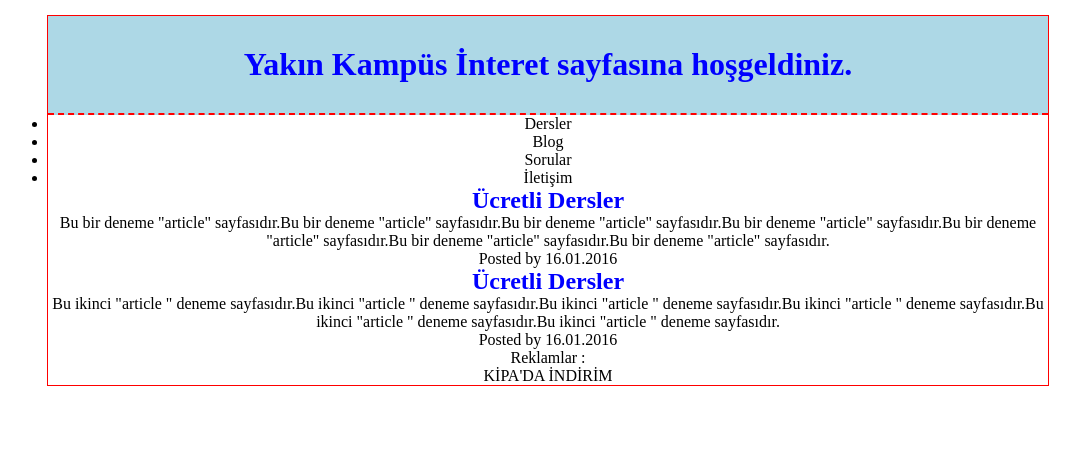
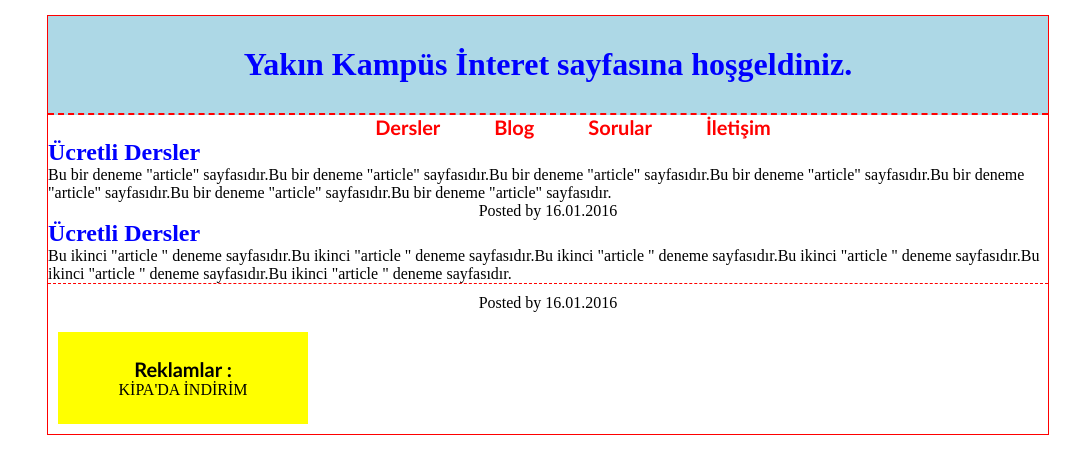
Before and after one commit to oguzkaan39/Html-5-Exercices, a plain HTML site: page ders1/ders2.html in a window 1280 px wide. Shown: the whole page, without its empty margins (92-1172 px from the left). Drawn offline with Linux system fonts and the light colour scheme.

Commit message:
Old School

```diff
--- a/ders1/ders2.html
+++ b/ders1/ders2.html
@@ -35,7 +35,7 @@
     <article>
       Bu ikinci "article " deneme sayfasıdır.Bu ikinci "article " deneme sayfasıdır.Bu ikinci "article " deneme sayfasıdır.Bu ikinci "article " deneme sayfasıdır.Bu ikinci "article " deneme sayfasıdır.Bu ikinci "article " deneme sayfasıdır.
     </article>
-    <footer id="alt_kısım">
+    <footer id="alt_kisim">
       Posted by 16.01.2016
     </footer>
   </section>
--- a/ders1/dizayn3.css
+++ b/ders1/dizayn3.css
@@ -19,3 +19,34 @@ body{
   color:white;
   padding:30px;
 }
+#ana_menu li{
+  display:inline-block;
+  list-style:none;
+  font:bold 20px Calibri;
+  color:red;
+  padding-left:50px;
+}
+#banner_kismi {
+  float:center;
+  width:200px;
+  margin:10px;
+  padding:25px;
+  background-color:yellow;
+}
+#banner_kismi p {
+  font:bold 20px Calibri;
+  text-decoration: blink;
+}
+#alt_kisim {
+  text-align:left;
+  clear:both;
+  padding:10px;
+  border-top:1px dashed red;
+
+}
+#ana_makale {
+  text-align:left
+}
+#ana_makale footer {
+  text-align:center;
+}
```
